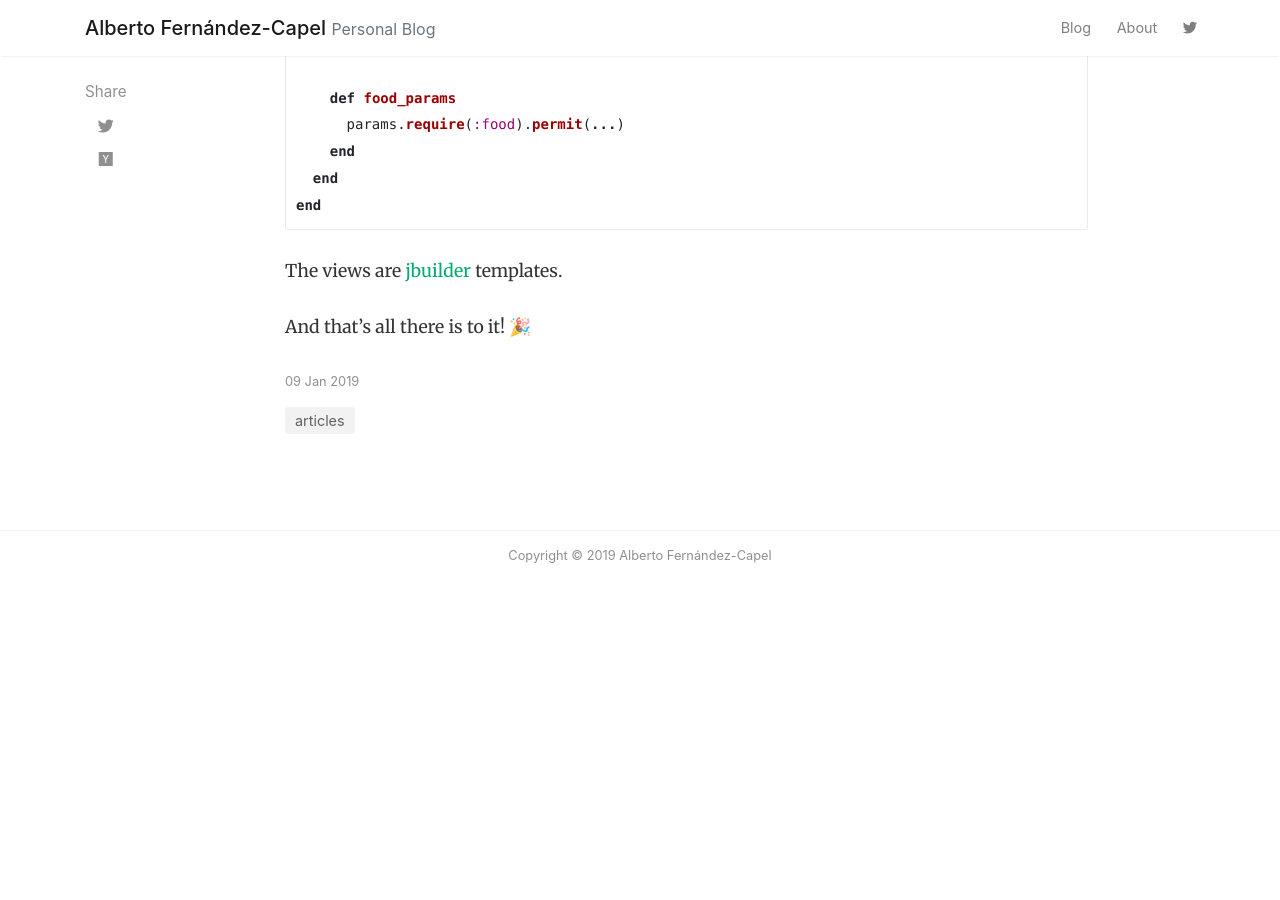
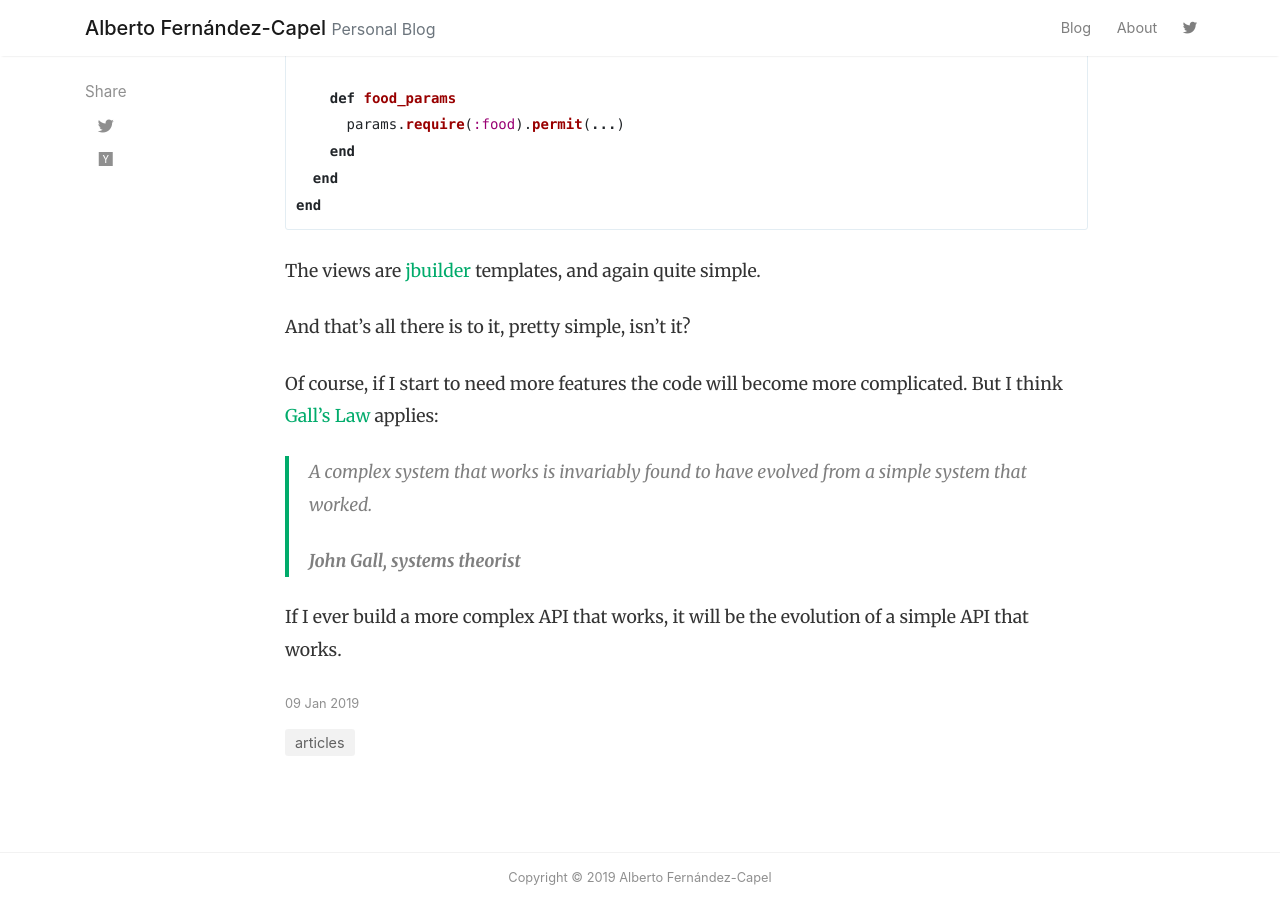
Before and after one commit to afcapel/afcapel.github.io, a Jekyll site: the page built from _posts/2019-01-09-minimalistic-rails-api.md, in a window 1280 px wide and 900 px high, scrolled down 3896 px. Built offline with Jekyll 4.4.1, drawn with Linux system fonts in a browser that asks for light colours; nearby versions of some CDN libraries; comment, search, counter and statistics services are not loaded; before the commit the page ends 4551 px from its top, so only the background shows below that.

Commit message:
Add Gall's quote

````diff
--- a/_posts/2019-01-09-minimalistic-rails-api.md
+++ b/_posts/2019-01-09-minimalistic-rails-api.md
@@ -127,6 +127,15 @@ module Api
 end
 ```
 
-The views are [jbuilder](https://github.com/rails/jbuilder) templates.
+The views are [jbuilder](https://github.com/rails/jbuilder) templates, and again quite simple.
 
-And that's all there is to it! 🎉
+And that's all there is to it, pretty simple, isn't it?
+
+Of course, if I start to need more features the code will become more complicated. But I think [Gall's Law](https://personalmba.com/galls-law/) applies:
+
+> A complex system that works is invariably found to have evolved from a simple system that worked.
+>
+> **John Gall, systems theorist**
+
+If I ever build a more complex API that works, it will
+be the evolution of a simple API that works.
````
Also changed, not shown: 2 other files.
